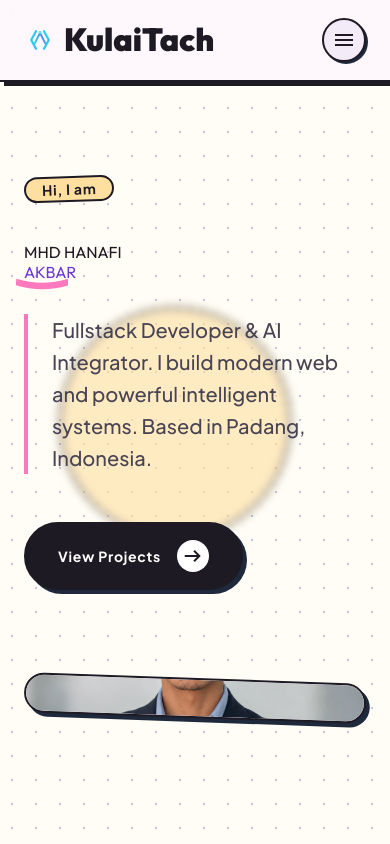
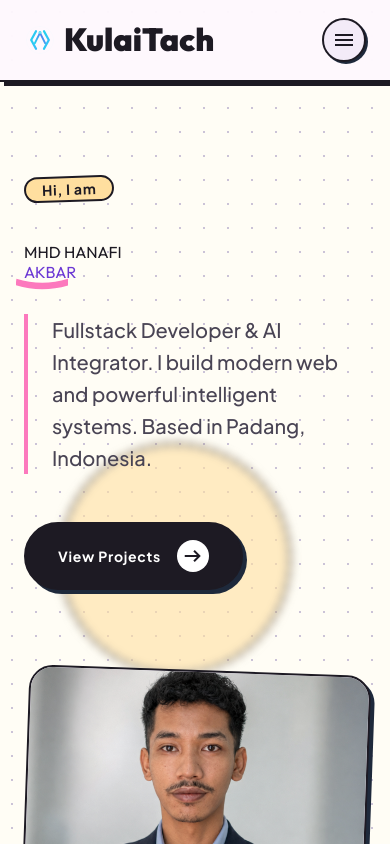
Before and after one commit to hanafyakbar4869-gif/portofolio, a Next.js app: page /en in a window 390 px wide. Shown: the top 844 px of the page. Built offline with nearby package versions, Linux system fonts and the light colour scheme.

Commit message:
fix(ui): perbaikan tampilan mobile untuk foto profil

```diff
--- a/components/sections/Hero.tsx
+++ b/components/sections/Hero.tsx
@@ -50,7 +50,7 @@ export default function Hero() {
       </div>
 
       {/* Right Side Graphic / Profile Image */}
-      <div className="flex-1 relative w-full h-64 md:h-[500px] max-w-md mx-auto">
+      <div className="relative w-full h-[320px] shrink-0 mt-8 md:mt-0 md:flex-1 md:h-[500px] max-w-md mx-auto">
         <div className="absolute inset-0 bg-surface-container rounded-3xl border-2 border-on-surface shadow-pop rotate-2 md:rotate-3 overflow-hidden group">
           {/* We use profile.png as requested */}
           <div className="w-full h-full relative group-hover:scale-105 transition-transform duration-500">
```
